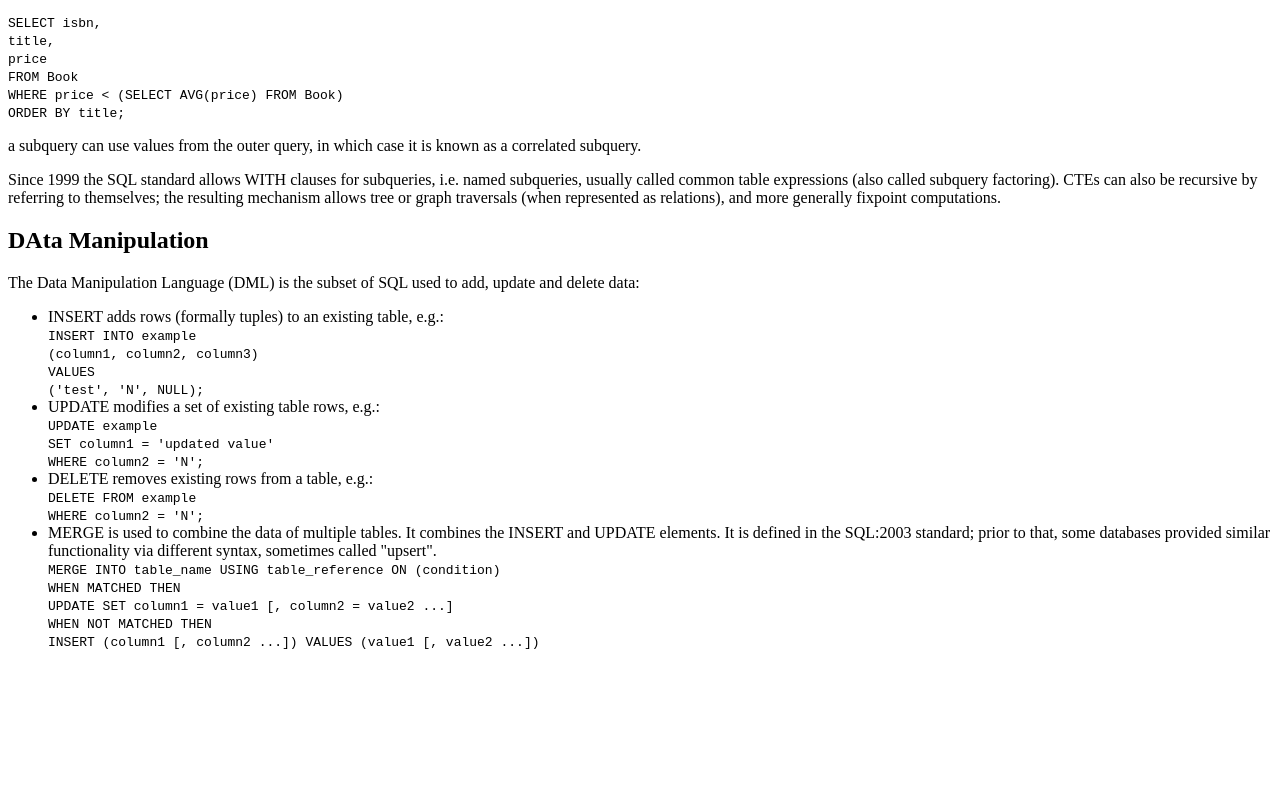
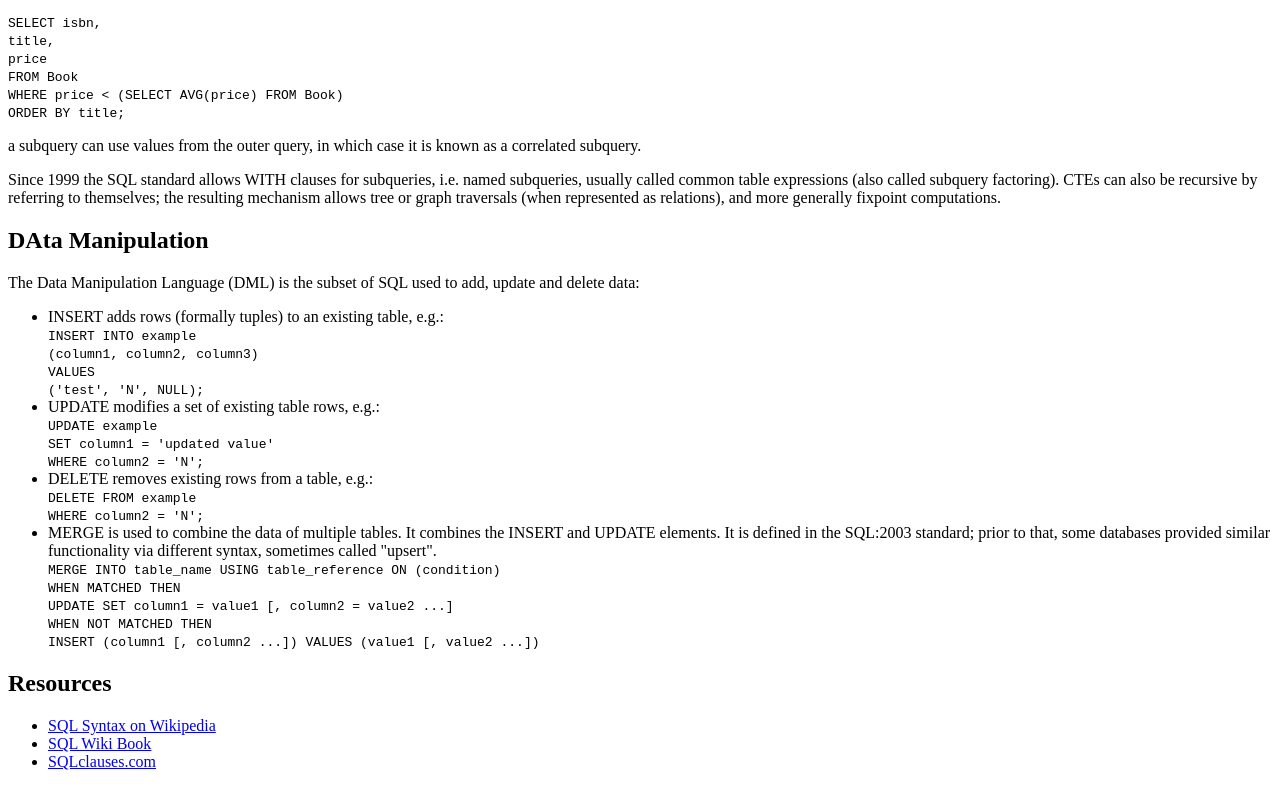
Before and after one commit to lamadrugada/fcc-techdoc, a plain HTML site: page index.html in a window 1280 px wide. Shown: the part 2750-3537 px from the top of the page. Before the commit the page ends 3416 px from the top, so only its background shows below. Drawn offline with Linux system fonts and the light colour scheme.

Commit message:
adding 'resources' section content

```diff
--- a/index.html
+++ b/index.html
@@ -205,9 +205,6 @@
 
 
       </section>
-      <section class="main-section">
-
-      </section>
       <section class="main-section" id="Data_Manipulation">
         <header><h2>DAta Manipulation</h2></header>
         <p>The Data Manipulation Language (DML) is the subset of SQL used to add, update and delete data:</p>
@@ -238,13 +235,14 @@
 
 
       </section>
-      <section class="main-section">
-
+      <section class="main-section" id="Resources">
+        <header><h2>Resources</h2></header>
+        <ul>
+          <li><a href="https://en.wikipedia.org/wiki/SQL_syntax" target=_blank>SQL Syntax on Wikipedia</a></li>
+          <li><a href="https://en.wikipedia.org/wiki/Book:SQL" target=_blank>SQL Wiki Book</a></li>
+          <li><a href="https://http://www.sqlclauses.com/" target=-blank>SQLclauses.com</a></li>
+        </ul>
       </section>
-      <section class="main-section">
-
-      </section>
-
     </main>
 
   </body>
```
